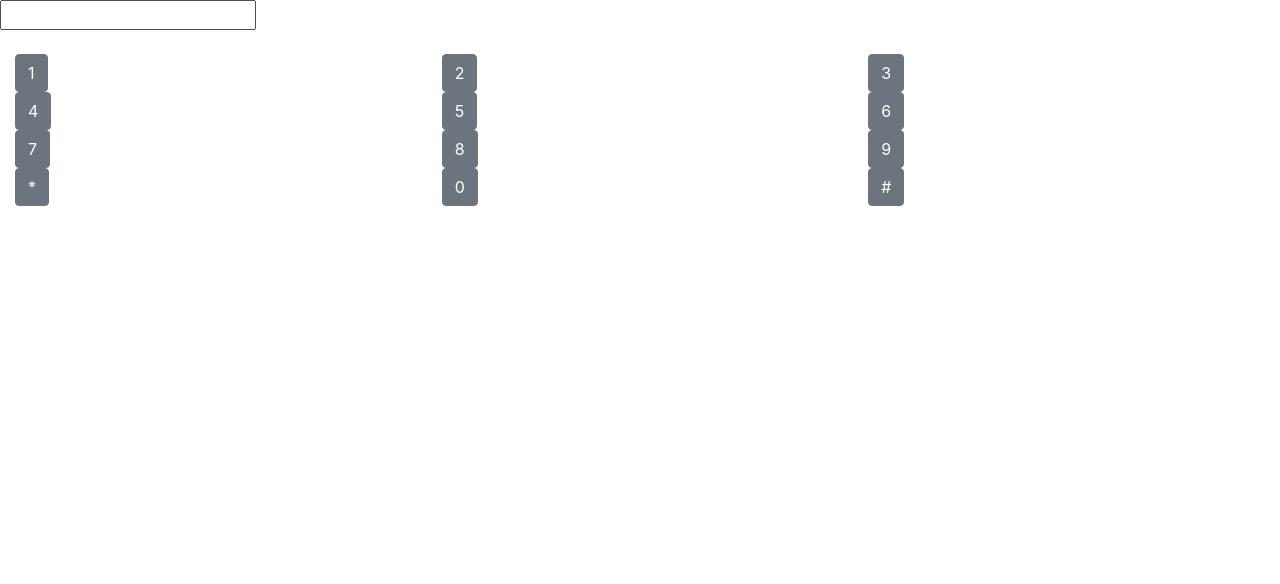
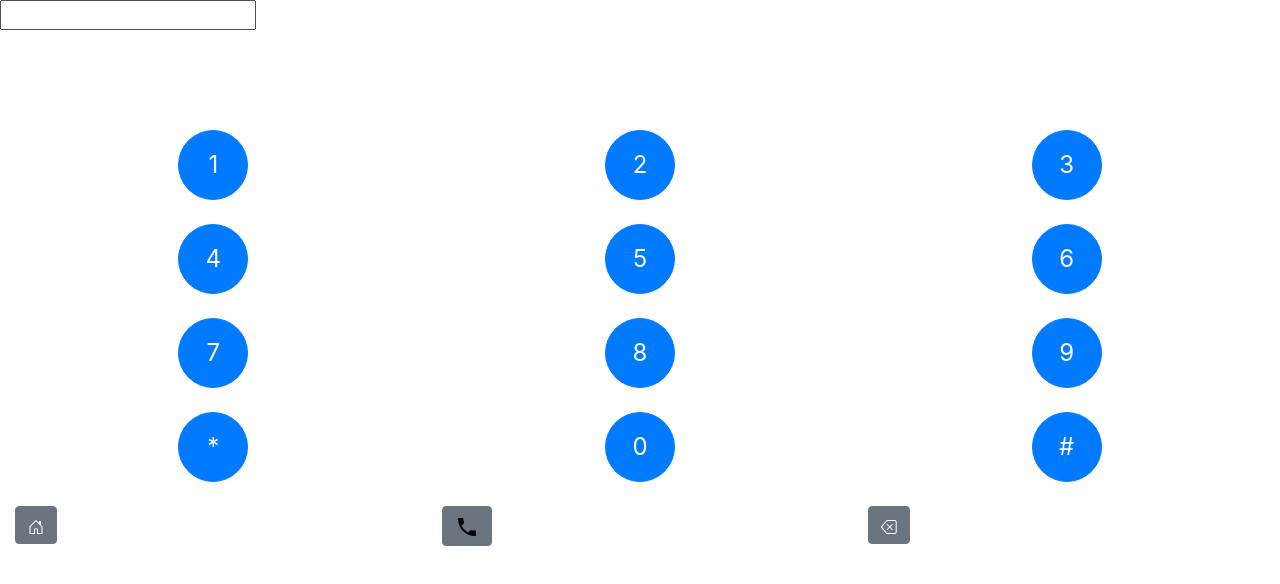
Before and after one commit to lane203m/ENSE471_GroupG_Project, a plain HTML site: page src/dial/index.html in a window 1280 px wide. Drawn offline with nearby package versions, Linux system fonts and the light colour scheme.

Commit message:
Added round button

```diff
--- a/src/dial/index.html
+++ b/src/dial/index.html
@@ -9,8 +9,32 @@
   <!-- Bootstrap CSS -->
   <link rel="stylesheet" href="https://stackpath.bootstrapcdn.com/bootstrap/4.4.1/css/bootstrap.min.css"
     integrity="sha384-Vkoo8x4CGsO3+Hhxv8T/Q5PaXtkKtu6ug5TOeNV6gBiFeWPGFN9MuhOf23Q9Ifjh" crossorigin="anonymous">
+  <style>
+    .keypad {
+      background-size: auto;
+      text-align: center;
+      padding-top: 100px;
+    }
 
-  <title>Hello, world!</title>
+    .btn-circle.btn-xl {
+    width: 70px;
+    height: 70px;
+    padding: 10px 16px;
+    border-radius: 35px;
+    font-size: 24px;
+    line-height: 1.33;
+}
+
+.btn-circle {
+    width: 30px;
+    height: 30px;
+    padding: 6px 0px;
+    border-radius: 15px;
+    text-align: center;
+    font-size: 12px;
+    line-height: 1.42857;
+}
+  </style>
 </head>
 
 <body>
@@ -18,29 +42,58 @@
     <div class="row" id="num_input_container">
       <input type="number" readonly>
     </div>
+
+    <div class="keypad">
+      <div class="row">
+        <div class="col"><button type="button" class="btn btn-primary btn-circle btn-xl">1</button></div>
+        <div class="col"><button type="button" class="btn btn-primary btn-circle btn-xl">2</button></div>
+        <div class="col"><button type="button" class="btn btn-primary btn-circle btn-xl">3</button></div>
+      </div>
       <br>
       <div class="row">
-      <div class="col"><button type="button" class="btn btn-secondary">1</button></div>
-      <div class="col"><button type="button" class="btn btn-secondary">2</button></div>
-      <div class="col"><button type="button" class="btn btn-secondary">3</button></div>
+        <div class="col"><button type="button" class="btn btn-primary btn-circle btn-xl">4</button></div>
+        <div class="col"><button type="button" class="btn btn-primary btn-circle btn-xl">5</button></div>
+        <div class="col"><button type="button" class="btn btn-primary btn-circle btn-xl">6</button></div>
       </div>
+      <br>
       <div class="row">
-      <div class="col"><button type="button" class="btn btn-secondary">4</button></div>
-      <div class="col"><button type="button" class="btn btn-secondary">5</button></div>
-      <div class="col"><button type="button" class="btn btn-secondary">6</button></div>
+        <div class="col"><button type="button" class="btn btn-primary btn-circle btn-xl">7</button></div>
+        <div class="col"><button type="button" class="btn btn-primary btn-circle btn-xl">8</button></div>
+        <div class="col"><button type="button" class="btn btn-primary btn-circle btn-xl">9</button></div>
       </div>
+      <br>
       <div class="row">
-      <div class="col"><button type="button" class="btn btn-secondary">7</button></div>
-      <div class="col"><button type="button" class="btn btn-secondary">8</button></div>
-      <div class="col"><button type="button" class="btn btn-secondary">9</button></div>
+        <div class="col"><button type="button" class="btn btn-primary btn-circle btn-xl">*</button></div>
+        <div class="col"><button type="button" class="btn btn-primary btn-circle btn-xl">0</button></div>
+        <div class="col"><button type="button" class="btn btn-primary btn-circle btn-xl">#</button></div>
       </div>
-    <div class="row">
-      <div class="col"><button type="button" class="btn btn-secondary">*</button></div>
-      <div class="col"><button type="button" class="btn btn-secondary">0</button></div>
-      <div class="col"><button type="button" class="btn btn-secondary">#</button></div>
     </div>
+    <br>
     <div class="row" id="button_container">
-
+      <div class="col"><button type="button" class="btn btn-secondary">
+          <svg class="bi bi-house-door" width="1em" height="1em" viewBox="0 0 16 16" fill="currentColor"
+            xmlns="http://www.w3.org/2000/svg">
+            <path fill-rule="evenodd"
+              d="M7.646 1.146a.5.5 0 01.708 0l6 6a.5.5 0 01.146.354v7a.5.5 0 01-.5.5H9.5a.5.5 0 01-.5-.5v-4H7v4a.5.5 0 01-.5.5H2a.5.5 0 01-.5-.5v-7a.5.5 0 01.146-.354l6-6zM2.5 7.707V14H6v-4a.5.5 0 01.5-.5h3a.5.5 0 01.5.5v4h3.5V7.707L8 2.207l-5.5 5.5z"
+              clip-rule="evenodd" />
+            <path fill-rule="evenodd" d="M13 2.5V6l-2-2V2.5a.5.5 0 01.5-.5h1a.5.5 0 01.5.5z" clip-rule="evenodd" />
+          </svg>
+        </button></div>
+      <div class="col"><button type="button" class="btn btn-secondary">
+          <img src="phone.svg">
+        </button></div>
+      <div class="col"><button type="button" class="btn btn-secondary">
+          <svg class="bi bi-backspace" width="1em" height="1em" viewBox="0 0 16 16" fill="currentColor"
+            xmlns="http://www.w3.org/2000/svg">
+            <path fill-rule="evenodd"
+              d="M6.603 2h7.08a1 1 0 011 1v10a1 1 0 01-1 1h-7.08a1 1 0 01-.76-.35L1 8l4.844-5.65A1 1 0 016.603 2zm7.08-1a2 2 0 012 2v10a2 2 0 01-2 2h-7.08a2 2 0 01-1.519-.698L.241 8.65a1 1 0 010-1.302L5.084 1.7A2 2 0 016.603 1h7.08z"
+              clip-rule="evenodd" />
+            <path fill-rule="evenodd" d="M5.83 5.146a.5.5 0 000 .708l5 5a.5.5 0 00.707-.708l-5-5a.5.5 0 00-.708 0z"
+              clip-rule="evenodd" />
+            <path fill-rule="evenodd" d="M11.537 5.146a.5.5 0 010 .708l-5 5a.5.5 0 01-.708-.708l5-5a.5.5 0 01.707 0z"
+              clip-rule="evenodd" />
+          </svg>
+        </button></div>
     </div>
   </div>
 
```
Lines whose indentation alone changed are shown as unchanged.
